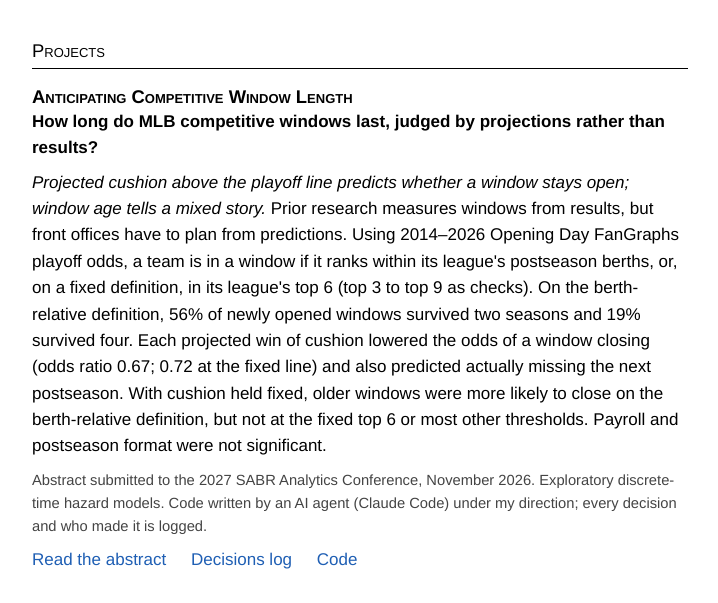
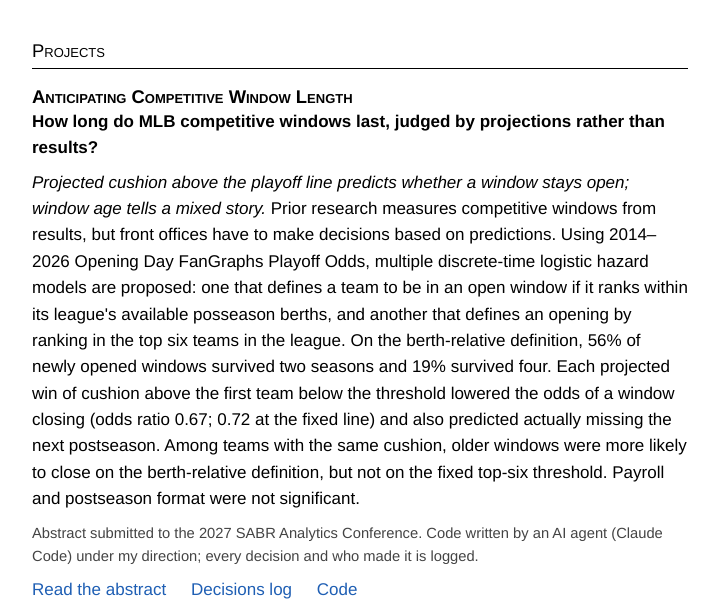
Before and after one commit to mkoizim/mkoizim.github.io, a plain HTML site: page index.html in a window 1280 px wide. Shown: the part 165-768 px from the top of the page, without its empty margins (280-998 px from the left). Drawn offline with Linux system fonts and the light colour scheme.

Commit message:
Revise competitive window analysis paragraph

```diff
--- a/index.html
+++ b/index.html
@@ -63,18 +63,19 @@
   <article>
     <h3>Anticipating Competitive Window Length</h3>
     <p class="question">How long do MLB competitive windows last, judged by projections rather than results?</p>
-    <p><em>Projected cushion above the playoff line predicts whether a window stays open; window age tells a mixed story.</em>
-      Prior research measures windows from results, but front offices have to plan from predictions.
-      Using 2014–2026 Opening Day FanGraphs playoff odds, a team is in a window if it ranks within its
-      league's postseason berths, or, on a fixed definition, in its league's top 6 (top 3 to top 9 as
-      checks). On the berth-relative definition, 56% of newly opened windows survived two seasons and
-      19% survived four. Each projected win of cushion lowered the odds of a window closing (odds ratio
-      0.67; 0.72 at the fixed line) and also predicted actually missing the next postseason. With
-      cushion held fixed, older windows were more likely to close on the berth-relative definition,
-      but not at the fixed top 6 or most other thresholds. Payroll and postseason format were not
+    <p><em>Projected cushion above the playoff line predicts whether a window stays open; window age tells a
+      mixed story.</em>
+      Prior research measures competitive windows from results, but front offices have to make decisions based
+      on predictions. Using 2014–2026 Opening Day FanGraphs Playoff Odds, multiple discrete-time logistic hazard
+      models are proposed: one that defines a team to be in an open window if it ranks within its league's available
+      posseason berths, and another that defines an opening by ranking in the top six teams in the league. On the
+      berth-relative definition, 56% of newly opened windows survived two seasons and
+      19% survived four. Each projected win of cushion above the first team below the threshold
+      lowered the odds of a window closing (odds ratio 0.67; 0.72 at the fixed line) and also predicted
+      actually missing the next postseason. Among teams with the same cushion, older windows were more likely
+      to close on the berth-relative definition, but not on the fixed top-six threshold. Payroll and postseason format were not
       significant.</p>
-    <p class="meta">Abstract submitted to the 2027 SABR Analytics Conference, November 2026.
-      Exploratory discrete-time hazard models. Code written by an AI agent (Claude Code) under my
+    <p class="meta">Abstract submitted to the 2027 SABR Analytics Conference. Code written by an AI agent (Claude Code) under my
       direction; every decision and who made it is logged.</p>
     <p class="links">
       <a href="https://github.com/mkoizim/competitive-windows/blob/main/posts/post1-hazard/abstract.md">Read the abstract</a>
```
